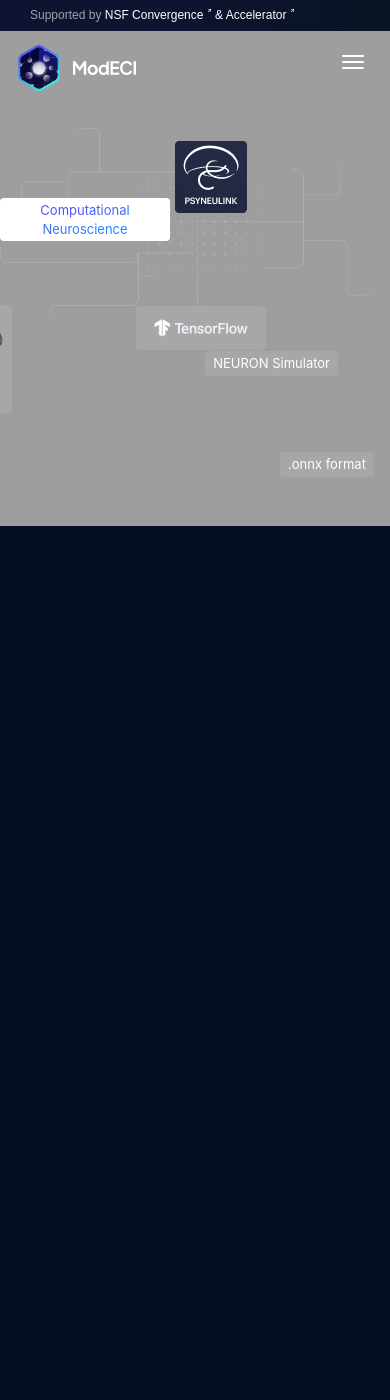
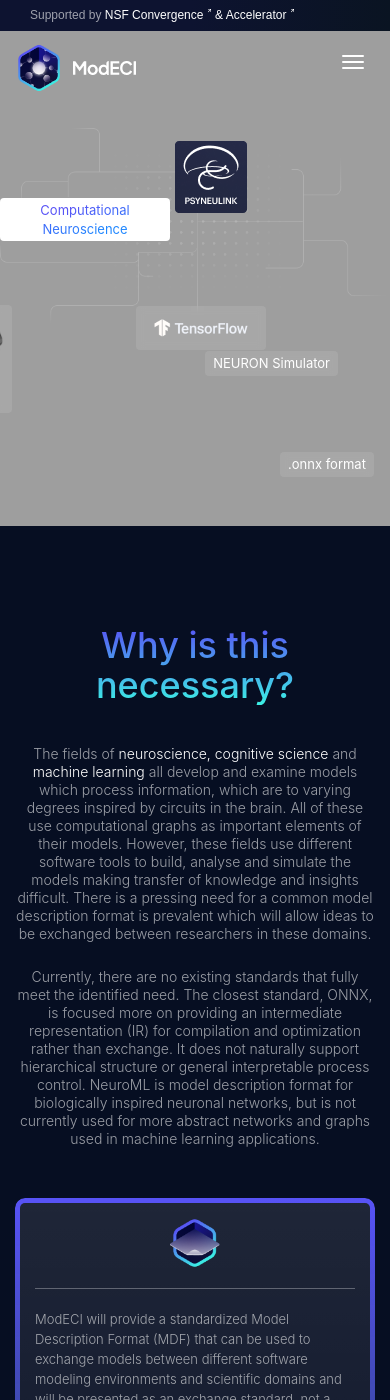
Before and after one commit to ModECI/Website, a Jekyll site: the page built from index.html, in a window 390 px wide and 1400 px high, scrolled down 555 px. Built offline with Jekyll 4.4.1, drawn with Linux system fonts in a browser that asks for light colours; before the commit the page ends 1081 px from its top, so only the background shows below that; some of the changed text lies outside the part shown.

Commit message:
#3 Motivation Page UI

```diff
--- /dev/null
+++ b/_includes/motivation.html
@@ -0,0 +1,35 @@
+<!-- Motivation Section -->
+    <section id="motivation">
+        <div class="container">
+            <div class="row">
+                <div class="col-xs-12 col-lg-offset-3 col-lg-6 text-center">
+                    <h2 class="section-heading">Why is this necessary?</h2>
+                    <h3 class="section-subheading text-muted">
+                        The fields of <span>neuroscience, cognitive science</span> and <span>machine learning</span> all develop and examine models which process information, which are to varying degrees inspired by circuits in the brain. All of these use computational graphs as important elements of their models. However, these fields use different software tools to build, analyse and simulate the models making transfer of knowledge and insights difficult. There is a pressing need for a common model description format is prevalent which will allow ideas to be exchanged between researchers in these domains.
+                    </h3>
+
+                    <h3 class="section-subheading text-muted">Currently, there are no existing standards that fully meet the identified need. The closest standard, ONNX, is focused more on providing an intermediate representation (IR) for compilation and optimization rather than exchange. It does not naturally support hierarchical structure or general interpretable process control. NeuroML is model description format for biologically inspired neuronal networks, but is not currently used for more abstract networks and graphs used in machine learning applications.</h3>
+                </div>
+            </div>
+            <div class="row text-center">
+
+                <div class="col-xs-12 col-lg-offset-3 col-lg-6 card-col">
+                    <div class="card">
+                        <span class="card-icon">
+                            <img src="img/mdf.png" alt="mdf-logo" width="50">
+                        </span>
+                        <p>ModECI will provide a standardized Model Description Format (MDF) that can be used to exchange models between different software modeling environments and scientific domains and will be presented as an exchange standard, not a programming language. ONNX and NeuroML will provide guidance for the scope of MDF, and will be potential input/output formats.Such an MDF would have numerous benefits, both scientific and technological, including:
+                        </p>
+                        <ul>
+                            <li>Dissemination of models and validation of model reproducibility</li>
+                            <li>Migration of models across domains (e.g., use of models of brain function in machine learning applications)</li>
+                            <li>Integration of models at different levels of analysis (e.g. biophysically-realistic neural models into models of cognitive function, cognitive models as agents in population level models)</li>
+                            <li>Exploitation of complementary strengths of existing packages (e.g. design in a familiar environment but execute in one with better tools for parameter tuning and/or data-fitting)</li>
+                            <li>More efficient development of new tools, by providing developers with a representative diversity of models, all in a common format</li>
+                        </ul>
+                    </div>
+                </div>
+
+            </div>
+        </div>
+    </section>
--- a/_layouts/default.html
+++ b/_layouts/default.html
@@ -5,6 +5,7 @@
     <body id="page-top" class="index">
 
     {% include main.html %}
+    {% include motivation.html %}
     {% include js.html %}
 
     {% if site.google_analytics %}
```
Also changed, not shown: _includes/css/modeci.css (+107 -0 lines), img/mdf.png (renamed from img/polygonGroupLogo.png).
